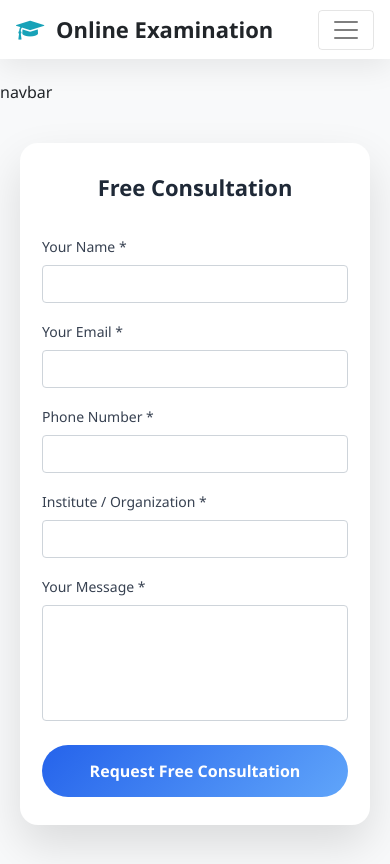
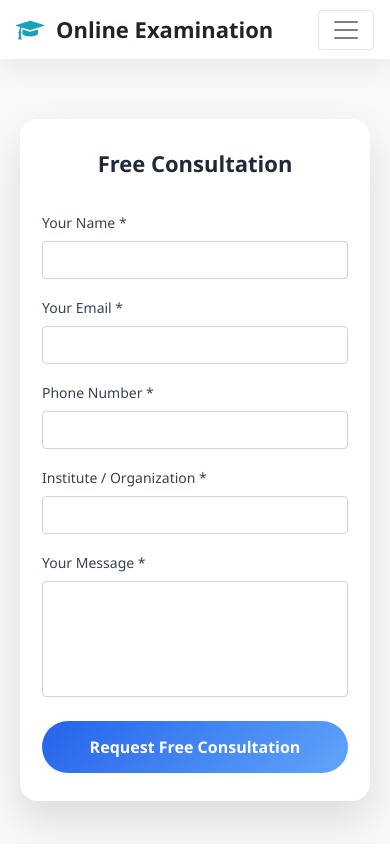
Before and after one commit to Ping-Varun001/online-examination-system, a Django app: page /contactus in a window 390 px wide. After the commit the page ends 840 px from the top, so only its background shows below. Run offline with Django 3.2, Linux system fonts and the light colour scheme; some libraries are stand-ins or nearby versions.

Commit message:
Mobile UI Updated

```diff
--- a/templates/exam/navbar.html
+++ b/templates/exam/navbar.html
@@ -1,10 +1,3 @@
-navbar
-
-
-
-
-
-
 <!DOCTYPE html>
 {% load static %}
 <html lang="en">
```
